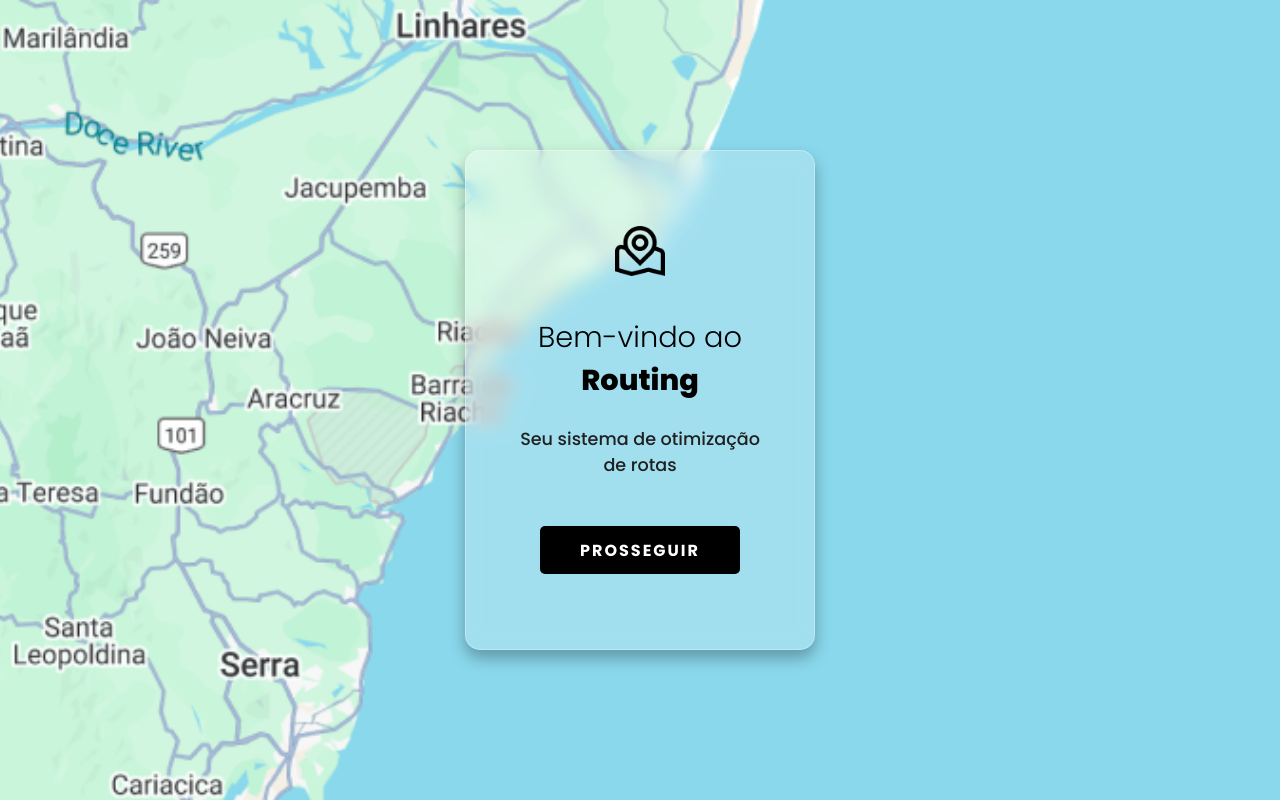
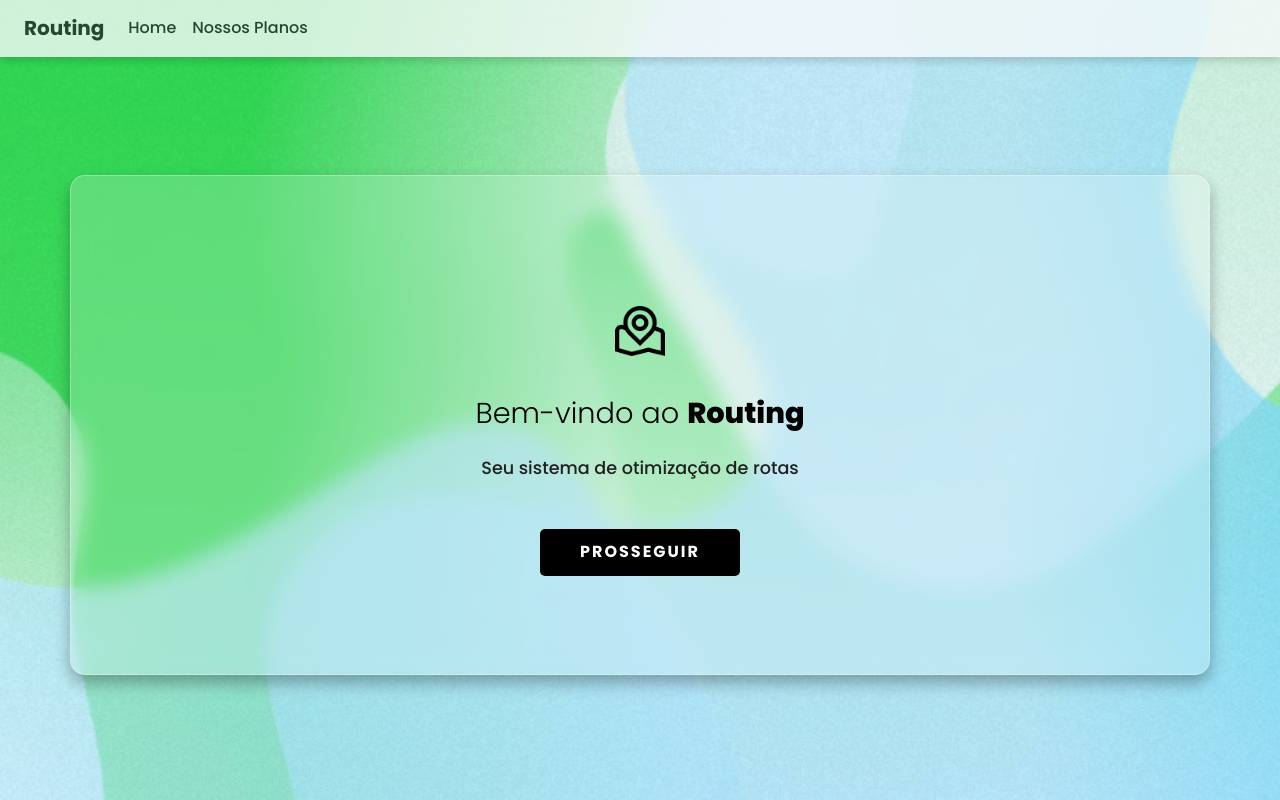
Before and after one commit to AgdaSilvap/Routing, a plain HTML site: page index.html in a window 1280 px wide. Drawn offline with nearby package versions, Linux system fonts and the light colour scheme.

Commit message:
criação de navbar, mudança no background

```diff
--- a/index.html
+++ b/index.html
@@ -3,19 +3,45 @@
 <head>
     <meta charset="UTF-8">
     <meta name="viewport" content="width=device-width, initial-scale=1.0">
-    <title>Routing</title>
+    <title>Routing | Bem-vindo</title>
     <link rel="stylesheet" href="style.css">
-    <!-- Google Fonts para importar a fonte Poppins -->
-    <link rel="preconnect" href="https://fonts.googleapis.com">
-    <link rel="preconnect" href="https://fonts.gstatic.com" crossorigin>
-    <link href="https://fonts.googleapis.com/css2?family=Poppins:ital,wght@0,100;0,200;0,300;0,400;0,500;0,600;0,700;0,800;0,900;1,100;1,200;1,300;1,400;1,500;1,600;1,700;1,800;1,900&display=swap" rel="stylesheet">
+    <link href="https://fonts.googleapis.com/css2?family=Poppins:wght@100;200;300;400;500;600;700;800;900&display=swap" rel="stylesheet">
+    <link href="https://cdn.jsdelivr.net/npm/bootstrap@5.3.3/dist/css/bootstrap.min.css" rel="stylesheet" integrity="sha384-QWTKZyjpPEjISv5WaRU9OFeRpok6YctnYmDr5pNlyT2bRjXh0JMhjY6hW+ALEwIH" crossorigin="anonymous">
 </head>
+
 <body class="body-index">
-    <div class="container">
+    <header>
+        <nav class="navbar navbar-expand-lg navbar-light bg-light fixed-top poppins-medium">
+            <div class="navbar-content">
+                <a class="navbar-brand poppins-bold" href="index.html"> Routing</a>
+                <button class="navbar-toggler" type="button" data-bs-toggle="collapse" data-bs-target="#navbarSupportedContent" aria-controls="navbarSupportedContent" aria-expanded="false" aria-label="Toggle navigation">
+                    <span class="navbar-toggler-icon"></span>
+                </button>
+
+                <div class="collapse navbar-collapse" id="navbarSupportedContent">
+                    <ul class="navbar-nav me-auto">
+                        <li class="nav-item active">
+                            <a class="nav-link" href="index.html">Home</a>
+                        </li>
+                        <li class="nav-item">
+                            <a class="nav-link" href="#">Nossos Planos</a>
+                        </li>
+                    </ul>
+                </div>
+            </div>
+        </nav>
+    </header>
+
+    <!-- Container principal -->
+    <div class="container" style="padding-top: 80px;">
         <img src="img/map-marker.png" alt="Ícone de localização">
         <h1 class="poppins-light">Bem-vindo ao <span class="poppins-extrabold">Routing</span></h1>
         <p class="poppins-medium">Seu sistema de otimização de rotas</p>
         <button class="poppins-bold"><a href="login.html">PROSSEGUIR</a></button>
     </div>
+
+
+
+    <script src="https://cdn.jsdelivr.net/npm/bootstrap@5.3.3/dist/js/bootstrap.bundle.min.js" integrity="sha384-YvpcrYf0tY3lHB60NNkmXc5s9fDVZLESaAA55NDzOxhy9GkcIdslK1eN7N6jIeHz" crossorigin="anonymous"></script>
 </body>
 </html>
--- a/style.css
+++ b/style.css
@@ -9,10 +9,11 @@
 .body-index {
     font-family: Arial, sans-serif;
     display: flex;
+    flex-direction: column;
     align-items: center;
     justify-content: center;
     height: 100vh;
-    background: url('img/background.png') no-repeat center center;
+    background: url('img/Rectangle\ \(1\).png') no-repeat center center;
     background-size: cover;
 }
 
@@ -32,7 +33,7 @@
     align-items: center;
     justify-content: center;
     height: 100vh;
-    background: url('img/bg-welcome.png') no-repeat center center;
+    background: url('img/Rectangle\ \(1\).png') no-repeat center center;
     background-size: cover;
 }
 
@@ -42,6 +43,7 @@
     background: rgba(255, 255, 255, 0.2); /* Fundo translúcido */
     padding: 3rem;
     border-radius: 15px;
+    margin-top: 50px;
     text-align: center;
     max-width: 350px;
     height: 500px;
@@ -55,6 +57,7 @@
     box-shadow: 0px 8px 16px rgba(0, 0, 0, 0.3); /* Sombra mais forte */
     border: 1px solid rgba(255, 255, 255, 0.3); /* Bordas suaves */
 }
+
 
 .div-login {
     padding: 3rem;
@@ -222,3 +225,28 @@ a:active {
     width: auto;
     height: 100%; /* Ajusta a altura da imagem para o tamanho da tela */
 }
+
+/* Estilos para a navbar com efeito de vidro */
+.navbar {
+    background: rgba(255, 255, 255, 0.2);
+    backdrop-filter: blur(15px);
+    -webkit-backdrop-filter: blur(15px);
+    box-shadow: 0px 4px 8px rgba(0, 0, 0, 0.2);
+    border-bottom: 1px solid rgba(255, 255, 255, 0.3);
+    padding: 1rem 2rem;
+    position: fixed;
+    width: 100%;
+    top: 0;
+    z-index: 1000;
+    display: flex;
+    justify-content: flex-start; /* Conteúdo alinhado à esquerda */
+    opacity: 0.8;
+}
+
+/* Novo contêiner para o conteúdo da navbar */
+.navbar-content {
+    display: flex;
+    align-items: center;
+    width: 100%;
+    padding-left: 1.5rem; /* Empurra o conteúdo interno para a direita */
+}
```
Also changed, not shown: cadastro.html (+5 -3 lines), login.html (+4 -2 lines), welcome.html (+7 -1 lines), img/Rectangle (1).png (added), img/shipping-fast (1).png (added).
